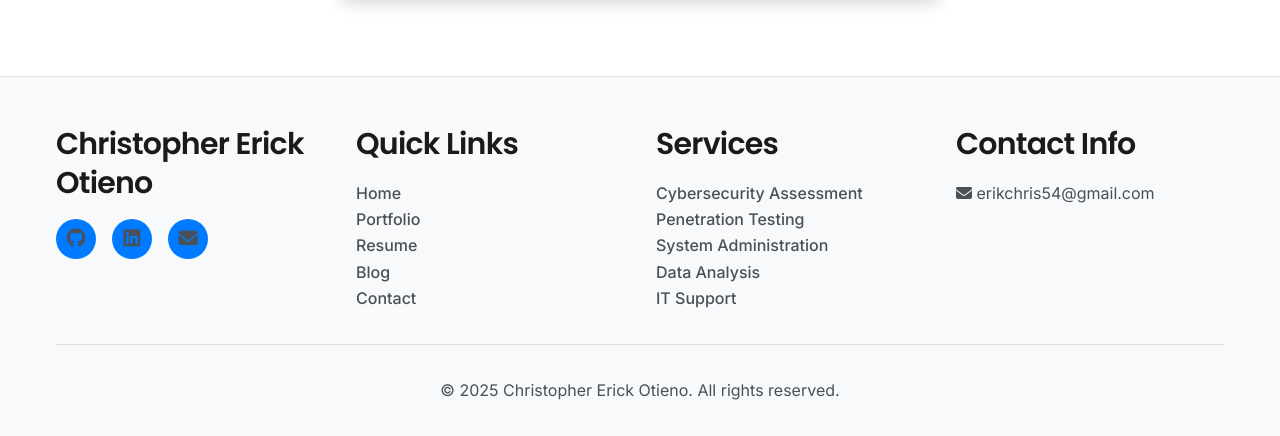
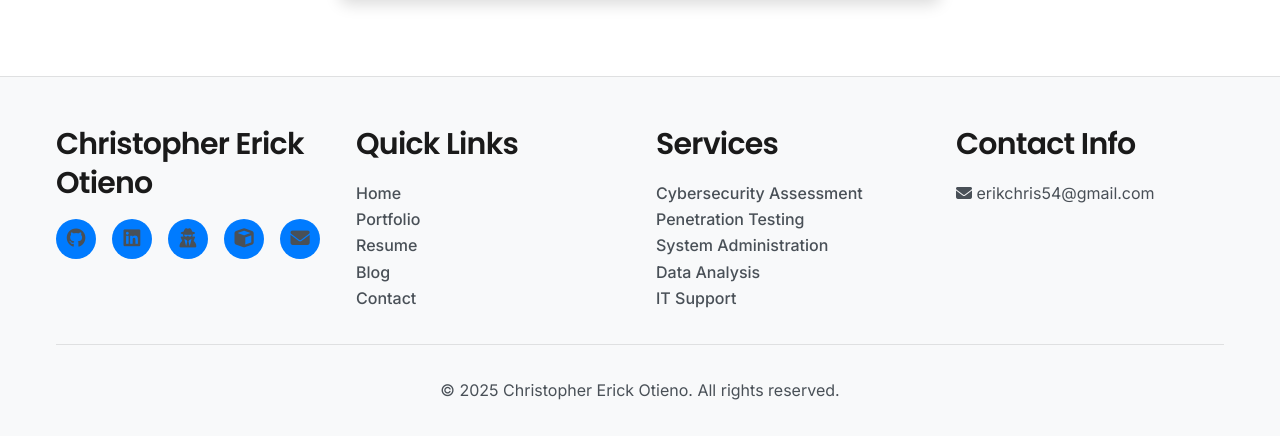
Before and after one commit to Christopher-Erick/Portfolio-website, a Django app: page /blog/ in a window 1280 px wide. Shown: the part 1302-1738 px from the top of the page. Run offline with Django 5.2, Linux system fonts and the light colour scheme; data that the repository does not hold is empty.

Commit message:
Fix social media links: Update HackTheBox URL format and add default values to footer links

```diff
--- a/config.py
+++ b/config.py
@@ -88,7 +88,7 @@ class SocialConfig:
     @staticmethod
     def get_hackthebox_url():
         username = PersonalConfig.get_hackthebox_username()
-        return f'https://app.hackthebox.com/profile/{username}' if username != 'your-username' else '#'
+        return f'https://app.hackthebox.com/users/{username}' if username != 'your-username' else '#'
 
     @staticmethod
     def get_email_url():
--- a/templates/base.html
+++ b/templates/base.html
@@ -156,13 +156,19 @@
                 <div class="footer-section">
                     <h3>{{ PERSONAL_NAME|default:"Christopher Erick Otieno" }}</h3>
                     <div class="social-links">
-                        <a href="{{ GITHUB_URL }}" class="social-link" target="_blank" rel="noopener">
+                        <a href="{{ GITHUB_URL|default:'https://github.com/Christopher-Erick' }}" class="social-link" target="_blank" rel="noopener">
                             <i class="fab fa-github"></i>
                         </a>
                         <a href="https://www.linkedin.com/in/christopher-erick-otieno" class="social-link" target="_blank" rel="noopener">
                             <i class="fab fa-linkedin"></i>
                         </a>
-                        <a href="{{ EMAIL_URL }}" class="social-link">
+                        <a href="{{ TRYHACKME_URL|default:'https://tryhackme.com/p/erikchris54' }}" class="social-link" target="_blank" rel="noopener">
+                            <i class="fas fa-user-secret"></i>
+                        </a>
+                        <a href="{{ HACKTHEBOX_URL|default:'https://app.hackthebox.com/users/ChristopherErick' }}" class="social-link" target="_blank" rel="noopener">
+                            <i class="fas fa-cube"></i>
+                        </a>
+                        <a href="{{ EMAIL_URL|default:'mailto:erikchris54@gmail.com' }}" class="social-link">
                             <i class="fas fa-envelope"></i>
                         </a>
                     </div>
```
